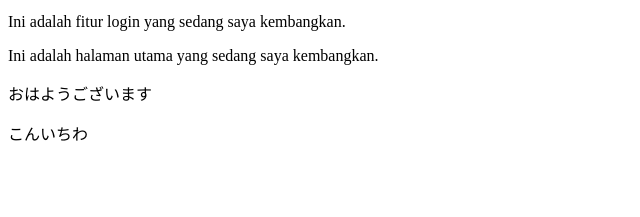
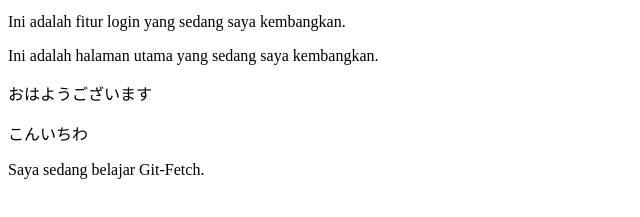
Before and after one commit to rizkidwifauzi/Belajar-Git, a plain HTML site: page index.html in a window 1280 px wide. Shown: the part 101-318 px from the top of the page, without its empty margins (0-640 px from the left). Drawn offline with Linux system fonts and the light colour scheme.

Commit message:
Add learning note about Git-Fetch to index.html

```diff
--- a/index.html
+++ b/index.html
@@ -11,5 +11,6 @@
     <p>Ini adalah halaman utama yang sedang saya kembangkan.</p>
     <p>おはようございます</p>
     <p>こんいちわ</p>
+    <p>Saya sedang belajar Git-Fetch.</p>
 </body>
 </html>
```
